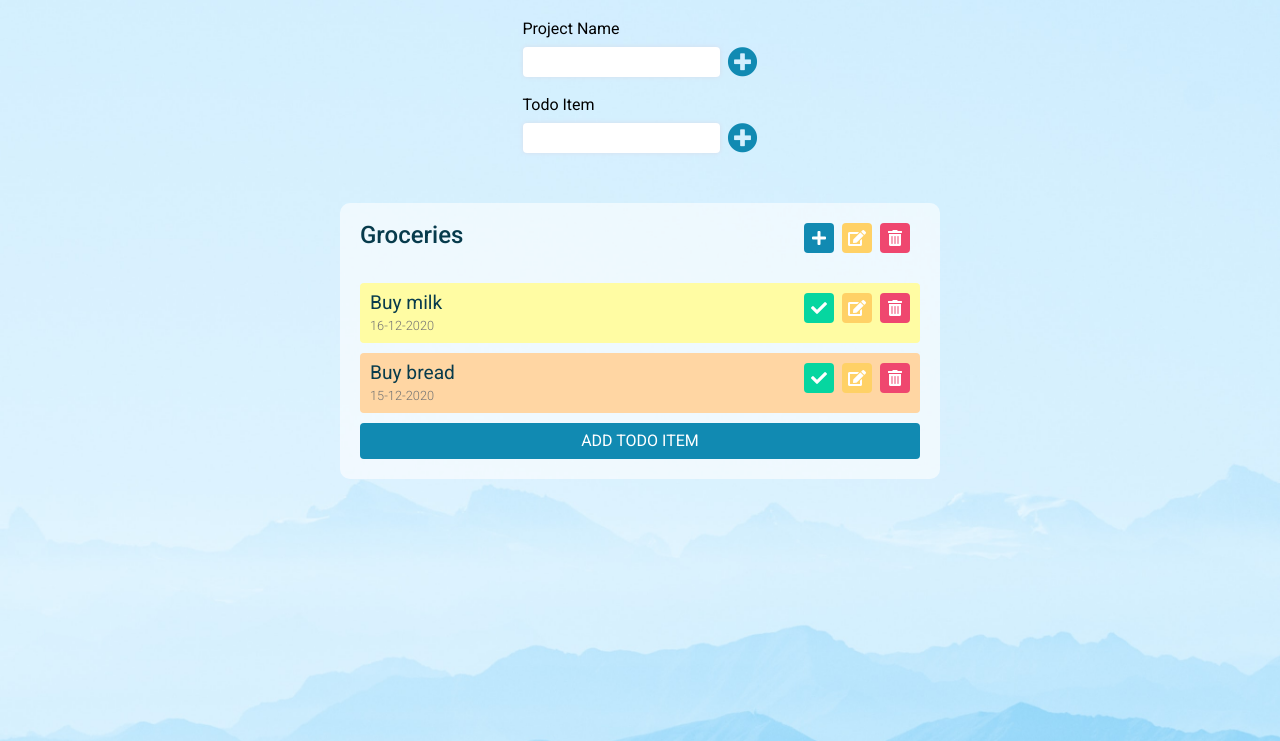
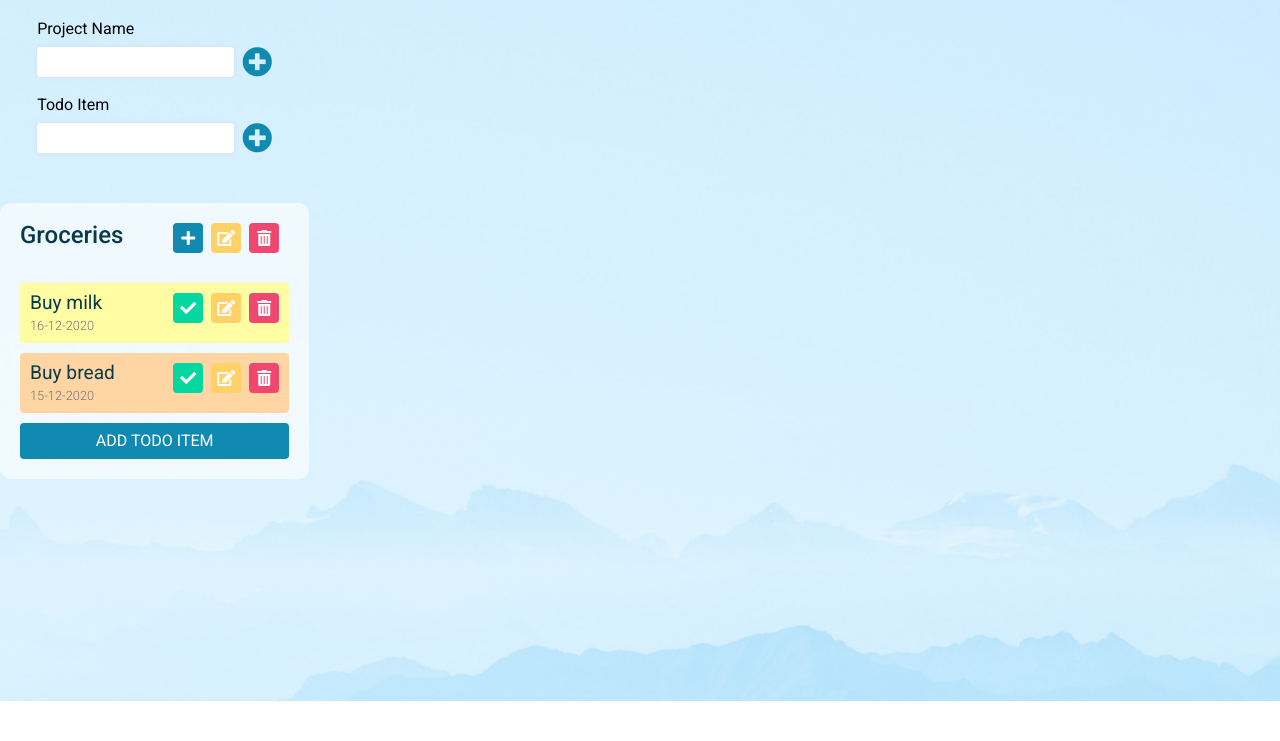
Before and after one commit to AdePrieelle/todo-app, a website built with webpack: page dist/index.html in a window 1280 px wide. Shown: the part 99-840 px from the top of the page. After the commit the page ends 800 px from the top, so only its background shows below. Built offline with nearby package versions, Linux system fonts and the light colour scheme.

Commit message:
Initial dist subtree commit

```diff
--- a/dist/resources/css/main.css
+++ b/dist/resources/css/main.css
@@ -54,7 +54,8 @@ table {
 
 html {
   box-sizing: border-box;
-  min-height: 100vh;
+  height: 100vh;
+  position: fixed;
 }
 
 *, *:before, *:after {
@@ -64,7 +65,8 @@ html {
 body {
   background-image: url("../images/img11.jpg");
   background-size: 100% auto;
-  min-height: 100vh;
+  height: 100vh;
+  position: fixed;
   background-repeat: no-repeat;
   background-position: left top;
   background-size: cover;
--- a/dist/resources/css/main.scss
+++ b/dist/resources/css/main.scss
@@ -3,7 +3,8 @@
 
 html {
 	box-sizing: border-box;
-	min-height: 100vh;
+	height: 100vh;
+	position: fixed;
 }
 
 *, *:before, *:after {
@@ -13,7 +14,8 @@ html {
 body {
 	background-image: url("../images/img11.jpg");
 	background-size: 100% auto;
-	min-height: 100vh;
+	height: 100vh;
+	position: fixed;
 	background-repeat: no-repeat;
 	background-position: left top;
 	background-size: cover;
```
Also changed, not shown: 1 other file.
